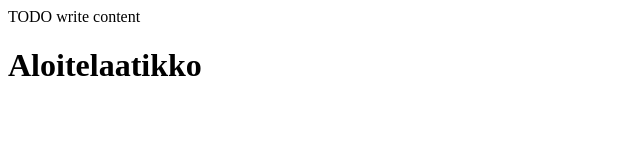
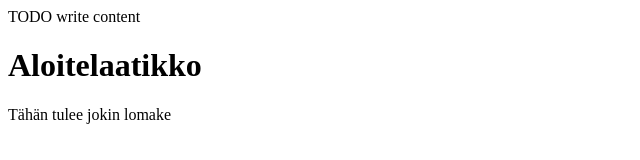
Before and after one commit to hbcruoma/Aloite, a plain HTML site: page web/index.html in a window 1280 px wide. Shown: the whole page, without its empty margins (0-640 px from the left). Drawn offline with Linux system fonts and the light colour scheme.

Commit message:
Lisätty tyhjä login-sivu

```diff
--- a/web/index.html
+++ b/web/index.html
@@ -13,5 +13,6 @@ and open the template in the editor.
   <body>
     <div>TODO write content</div>
     <h1>Aloitelaatikko</h1>
+    <p>Tähän tulee jokin lomake<p>
   </body>
 </html>
```
Also changed, not shown: 1 other file.
